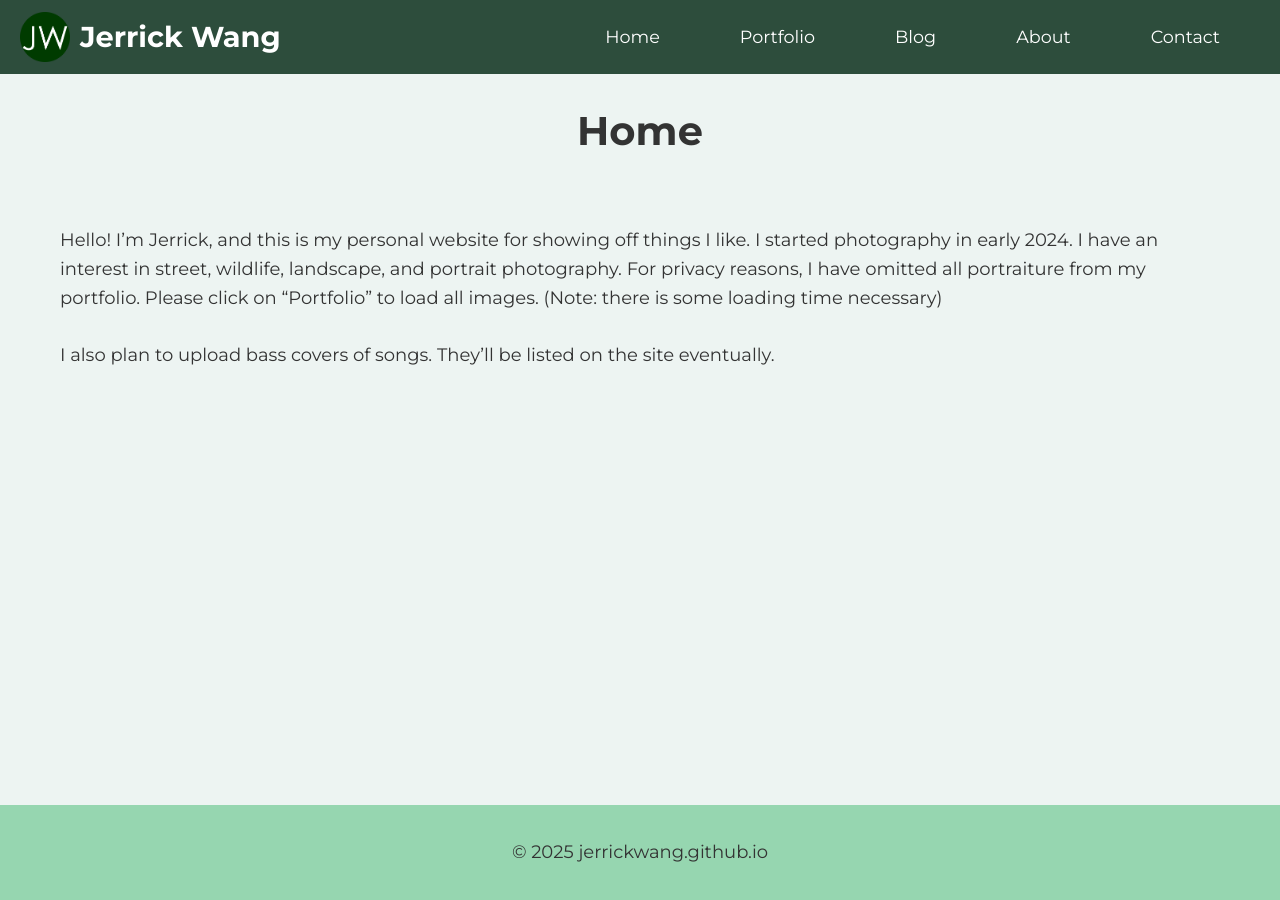
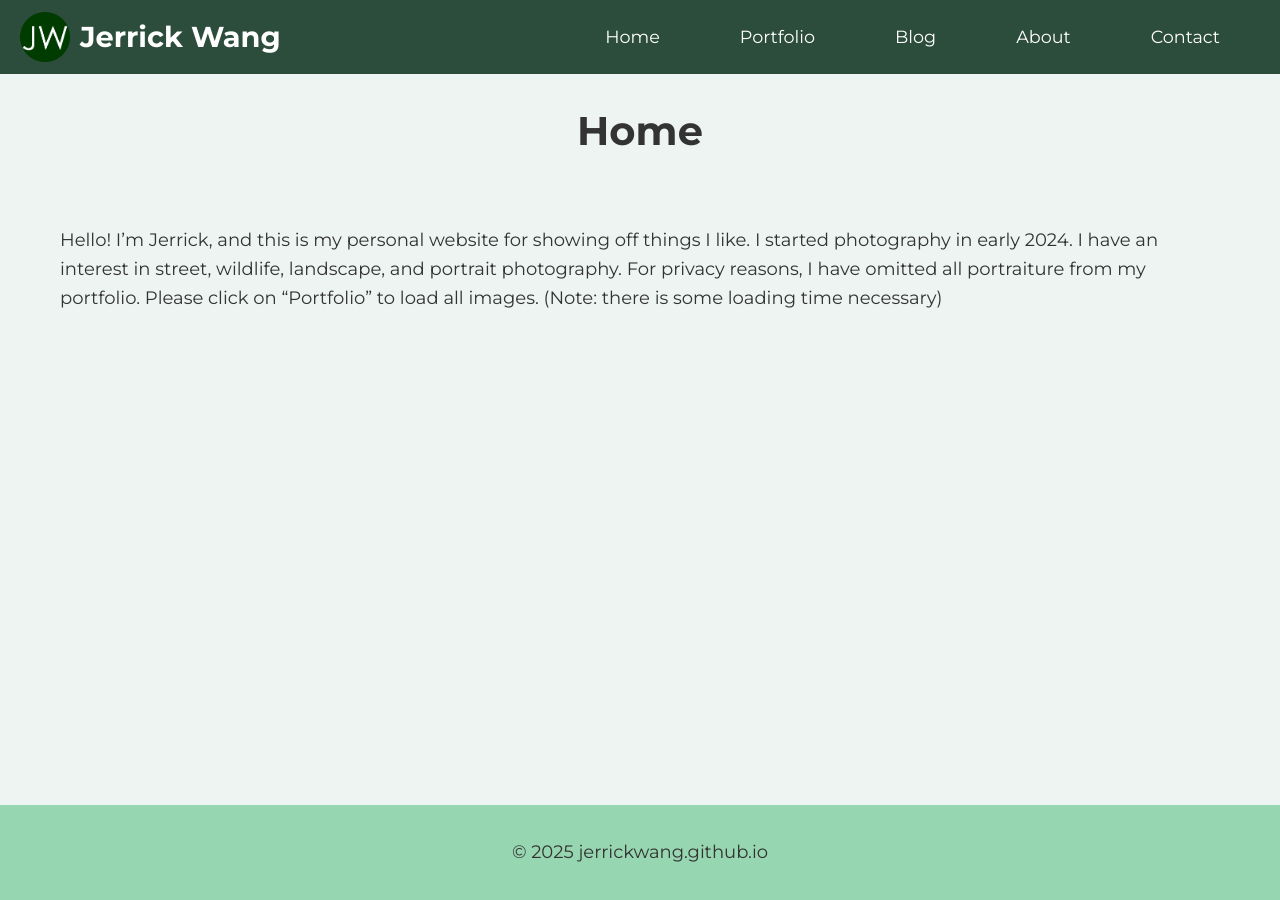
Before and after one commit to jerrickwang/jerrickwang.github.io, a Jekyll site: the page built from index.md, in a window 1280 px wide. Built offline with Jekyll 4.4.1, drawn with Linux system fonts in a browser that asks for light colours.

Commit message:
Update index.md

```diff
--- a/index.md
+++ b/index.md
@@ -3,5 +3,4 @@
 title: Home
 permalink: /
 ---
-Hello! I'm Jerrick, and this is my personal website for showing off things I like. I started photography in early 2024. I have an interest in street, wildlife, landscape, and portrait photography. For privacy reasons, I have omitted all portraiture from my portfolio. Please click on "Portfolio" to load all images. (Note: there is some loading time necessary)<br><br>
-I also plan to upload bass covers of songs. They'll be listed on the site eventually.
+Hello! I'm Jerrick, and this is my personal website for showing off things I like. I started photography in early 2024. I have an interest in street, wildlife, landscape, and portrait photography. For privacy reasons, I have omitted all portraiture from my portfolio. Please click on "Portfolio" to load all images. (Note: there is some loading time necessary)
```
